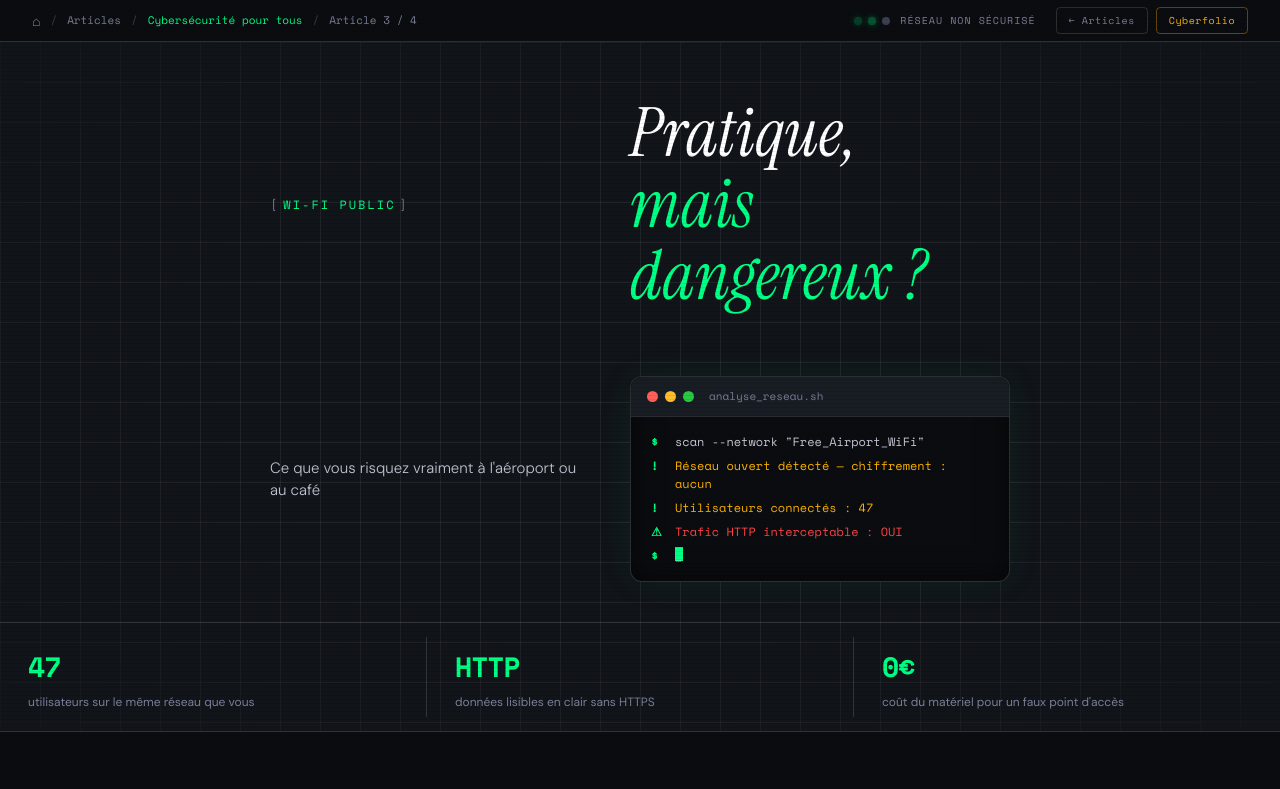
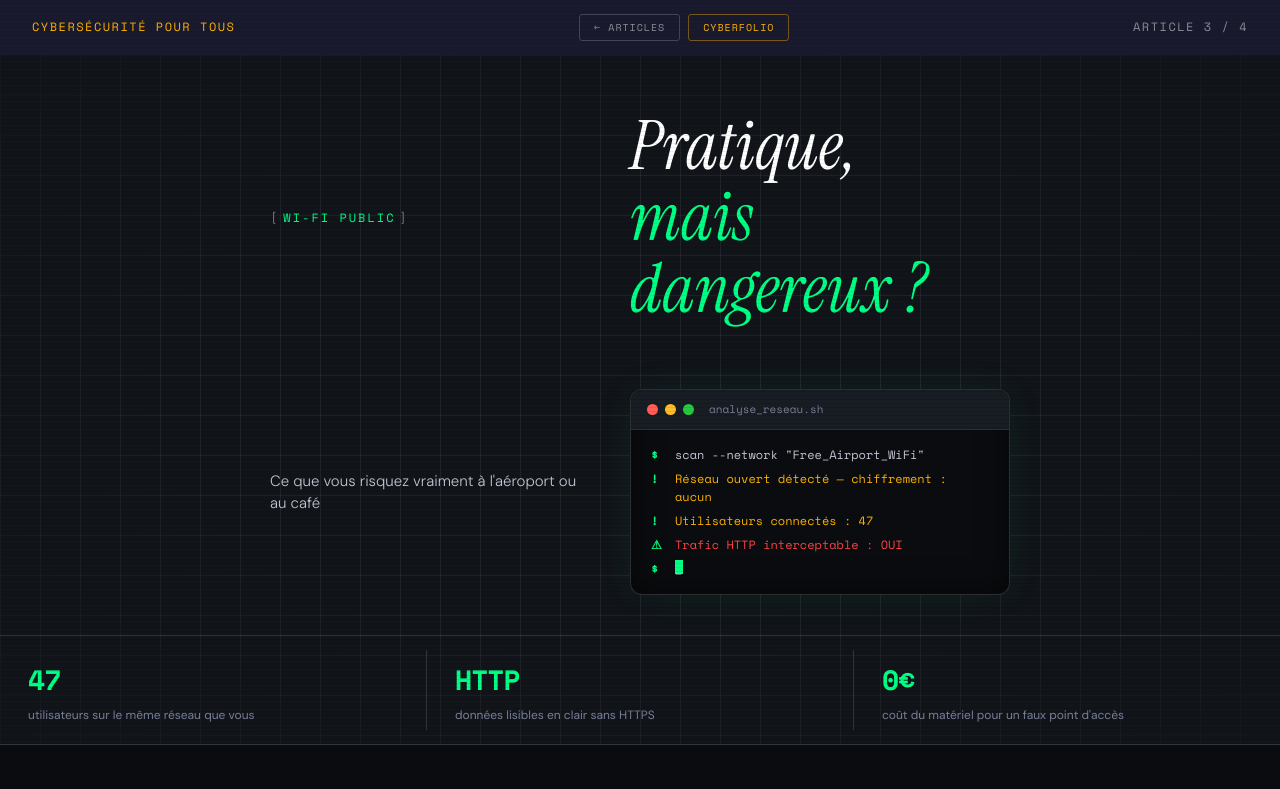
Before and after one commit to Marlouxe/CyberFolio, a plain HTML site: page articles/article_3.html in a window 1280 px wide. Shown: the top 789 px of the page. Drawn offline with nearby package versions, Linux system fonts and the light colour scheme.

Commit message:
marre de l'article 3 ? Completement

```diff
--- a/articles/article_3.css
+++ b/articles/article_3.css
@@ -31,6 +31,8 @@
   --border-bright:rgba(255,255,255,0.14);
 
   --font-mono:    'Space Mono', monospace;
+  --font-display: 'Space Mono', monospace;
+  --navy-topbar:  #1A1A2E;
   --font-serif:   'Instrument Serif', serif;
   --font-sans:    'DM Sans', sans-serif;
 
@@ -71,109 +73,51 @@ body {
   display: flex;
   justify-content: space-between;
   align-items: center;
-  padding: 0 32px;
-  height: 42px;
-  background: var(--black);
-  border-bottom: 1px solid var(--border-bright);
-  font-family: var(--font-mono);
-  font-size: 11px;
+  padding: 14px 32px;
+  background: var(--navy-topbar);
+  font-family: var(--font-display);
+  font-size: 12px;
+  font-weight: 500;
+  letter-spacing: 1.5px;
+  text-transform: uppercase;
   position: sticky;
   top: 0;
   z-index: 100;
 }
-
-.topbar-left {
-  display: flex;
-  align-items: center;
-  gap: 10px;
-  color: var(--gray-mid);
-}
-.topbar-series { color: var(--green); }
-.topbar-sep { color: var(--gray-dim); }
-.topbar-num { color: var(--gray-mid); }
-
-.topbar-home {
-  color: var(--gray-mid);
-  text-decoration: none;
-  font-size: 14px;
-  transition: color 0.15s;
-}
-.topbar-home:hover { color: var(--green); }
-
-.topbar-articles-link {
-  color: var(--gray-mid);
-  text-decoration: none;
-  transition: color 0.15s;
-}
-.topbar-articles-link:hover { color: var(--off-white); }
-
-.topbar-right {
-  display: flex;
-  align-items: center;
-  gap: 20px;
-}
+.topbar-serie { color: var(--amber); }
+.topbar-num   { color: rgba(255,255,255,0.5); }
 
 .topbar-nav-btns {
   display: flex;
   gap: 8px;
 }
-
 .topbar-btn {
   font-family: var(--font-mono);
   font-size: 10px;
-  letter-spacing: 0.5px;
+  letter-spacing: 1px;
+  text-transform: uppercase;
   text-decoration: none;
-  padding: 4px 12px;
-  border-radius: 4px;
-  border: 1px solid var(--border-bright);
-  color: var(--gray-mid);
+  padding: 4px 14px;
+  border-radius: 3px;
+  border: 1px solid rgba(255,255,255,0.18);
+  color: rgba(255,255,255,0.5);
   background: transparent;
   transition: all 0.15s;
   white-space: nowrap;
 }
 .topbar-btn:hover {
-  color: var(--off-white);
-  border-color: var(--gray-mid);
-  background: var(--black-soft);
+  color: rgba(255,255,255,0.85);
+  border-color: rgba(255,255,255,0.35);
+  background: rgba(255,255,255,0.05);
 }
 .topbar-btn--home {
   color: var(--amber);
-  border-color: rgba(255,179,0,0.35);
+  border-color: rgba(255,179,0,0.4);
 }
 .topbar-btn--home:hover {
   background: rgba(255,179,0,0.08);
   border-color: var(--amber);
   color: var(--amber);
-}
-
-.topbar-signal {
-  display: flex;
-  align-items: center;
-  gap: 6px;
-}
-.signal-dot {
-  width: 8px; height: 8px;
-  border-radius: 50%;
-  background: var(--green);
-  box-shadow: 0 0 6px var(--green);
-  animation: blink 2s infinite;
-}
-.signal-dot:nth-child(2) { animation-delay: 0.4s; }
-.signal-dot.signal-off {
-  background: var(--gray-dim);
-  box-shadow: none;
-  animation: none;
-}
-.signal-label {
-  font-size: 10px;
-  color: var(--gray-mid);
-  letter-spacing: 1px;
-  text-transform: uppercase;
-  margin-left: 4px;
-}
-@keyframes blink {
-  0%, 100% { opacity: 1; }
-  50% { opacity: 0.2; }
 }
 
 /* ── Hero ────────────────────────────────── */
--- a/articles/article_3.html
+++ b/articles/article_3.html
@@ -13,27 +13,12 @@
 
   <!-- TOP BAR -->
   <header class="topbar">
-    <div class="topbar-left">
-      <a href="index.html" class="topbar-home" title="Accueil">⌂</a>
-      <span class="topbar-sep">/</span>
-      <a href="articles.html" class="topbar-articles-link">Articles</a>
-      <span class="topbar-sep">/</span>
-      <span class="topbar-series">Cybersécurité pour tous</span>
-      <span class="topbar-sep">/</span>
-      <span class="topbar-num">Article 3 / 4</span>
+    <span class="topbar-serie">Cybersécurité pour tous</span>
+    <div class="topbar-nav-btns">
+      <a href="articles.html" class="topbar-btn">← Articles</a>
+      <a href="index.html" class="topbar-btn topbar-btn--home">Cyberfolio</a>
     </div>
-    <div class="topbar-right">
-      <div class="topbar-signal">
-        <span class="signal-dot"></span>
-        <span class="signal-dot"></span>
-        <span class="signal-dot signal-off"></span>
-        <span class="signal-label">réseau non sécurisé</span>
-      </div>
-      <div class="topbar-nav-btns">
-        <a href="articles.html" class="topbar-btn">← Articles</a>
-        <a href="index.html" class="topbar-btn topbar-btn--home">Cyberfolio</a>
-      </div>
-    </div>
+    <span class="topbar-num">Article 3 / 4</span>
   </header>
 
   <!-- HERO -->
```
